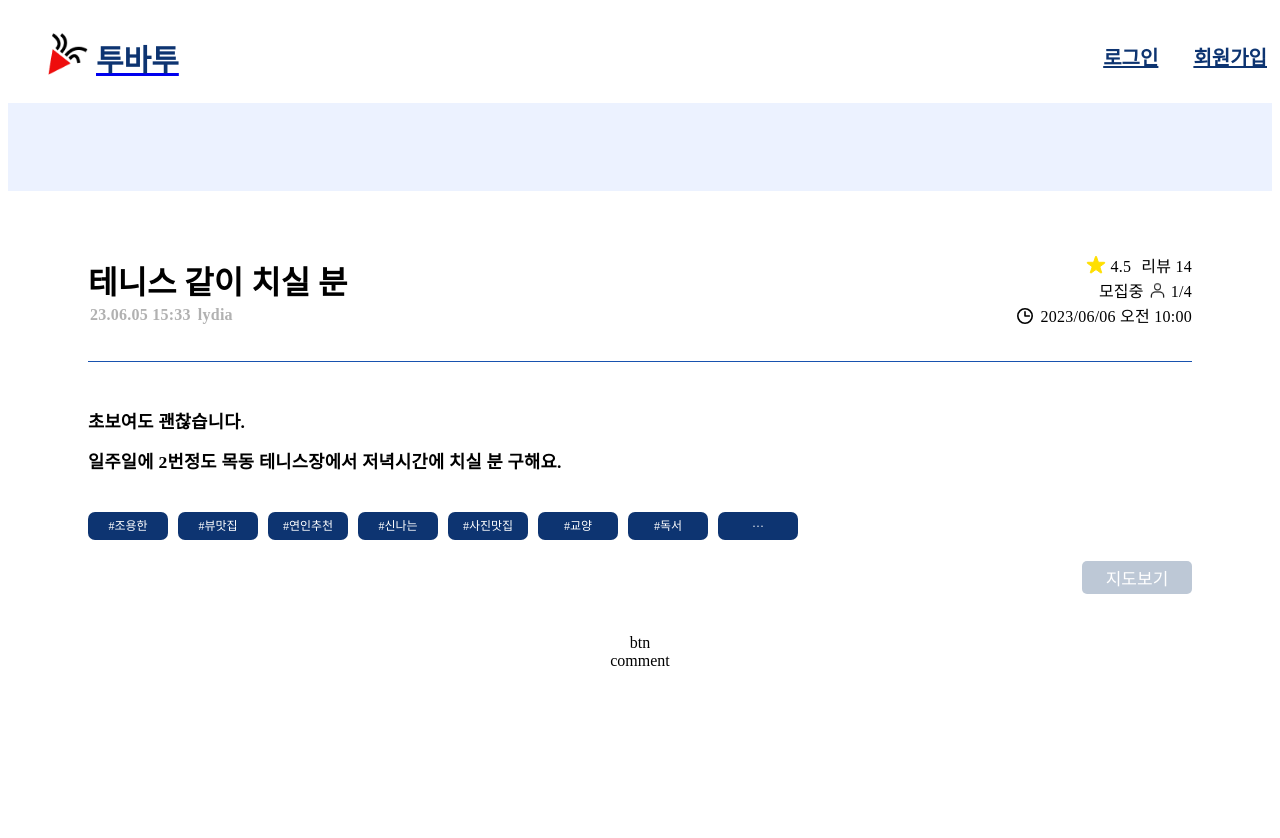
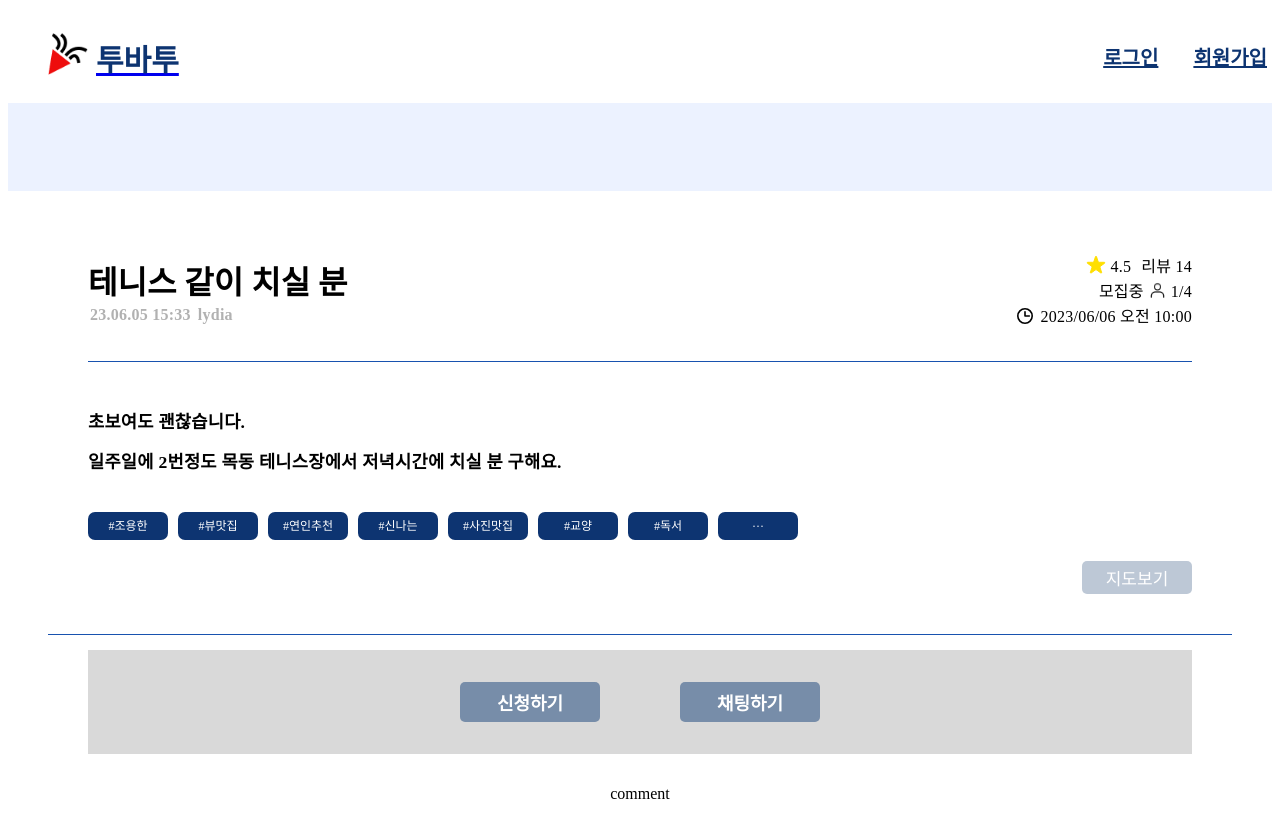
Before and after one commit to KangHayeonn/together-party-tonight-client, a Next.js app: page /search/list/1 in a window 1280 px wide. Shown: the top 838 px of the page. Built offline with nearby package versions, Linux system fonts and the light colour scheme.

Commit message:
[ADD] : 모임 참여하기 리스트형 검색페이지 > 상세 마크업 - 모임 신청하기/채팅하기 버튼

```diff
--- a/src/components/search/listType/SearchItemBtn.tsx
+++ b/src/components/search/listType/SearchItemBtn.tsx
@@ -1,7 +1,45 @@
 import React from "react";
+import {
+  SearchItemBtnWrapper,
+  SearchItemBtnBox,
+} from "@/styles/components/search/listType/SearchItemBtn";
+import TextButton from "@/components/common/TextButton";
 
 const SearchItemBtn = () => {
-  return <div>btn</div>;
+  const onClickClubApply = () => {
+    // TODO : club apply api logic
+  };
+
+  const onClickChat = () => {
+    // TODO : chat api logic
+  };
+
+  return (
+    <SearchItemBtnWrapper>
+      <SearchItemBtnBox>
+        <TextButton
+          text="신청하기"
+          onClick={onClickClubApply}
+          fontSize={18}
+          background="#778da9"
+          color="#fff"
+          weight={600}
+          width={140}
+          height={40}
+        />
+        <TextButton
+          text="채팅하기"
+          onClick={onClickChat}
+          fontSize={18}
+          background="#778da9"
+          color="#fff"
+          weight={600}
+          width={140}
+          height={40}
+        />
+      </SearchItemBtnBox>
+    </SearchItemBtnWrapper>
+  );
 };
 
 export default SearchItemBtn;
--- /dev/null
+++ b/src/styles/components/search/listType/SearchItemBtn.tsx
@@ -0,0 +1,23 @@
+import styled from "styled-components";
+
+const SearchItemBtnWrapper = styled.div`
+  padding: 15px 20px;
+  width: 100%;
+  height: 6.5rem;
+  margin-bottom: 1rem;
+`;
+
+const SearchItemBtnBox = styled.div`
+  display: flex;
+  align-items: center;
+  justify-content: center;
+  width: 100%;
+  height: 100%;
+  background-color: #d9d9d9;
+
+  button:first-child {
+    margin-right: 5rem;
+  }
+`;
+
+export { SearchItemBtnWrapper, SearchItemBtnBox };
--- a/src/styles/components/search/listType/SearchItemDetail.tsx
+++ b/src/styles/components/search/listType/SearchItemDetail.tsx
@@ -5,6 +5,7 @@ const SearchItemDetailWrapper = styled.div`
   flex-direction: column;
   width: 100%;
   padding: 40px;
+  border-bottom: 1px solid #1852af;
 `;
 
 const SearchItemDetailContent = styled.div`
```
